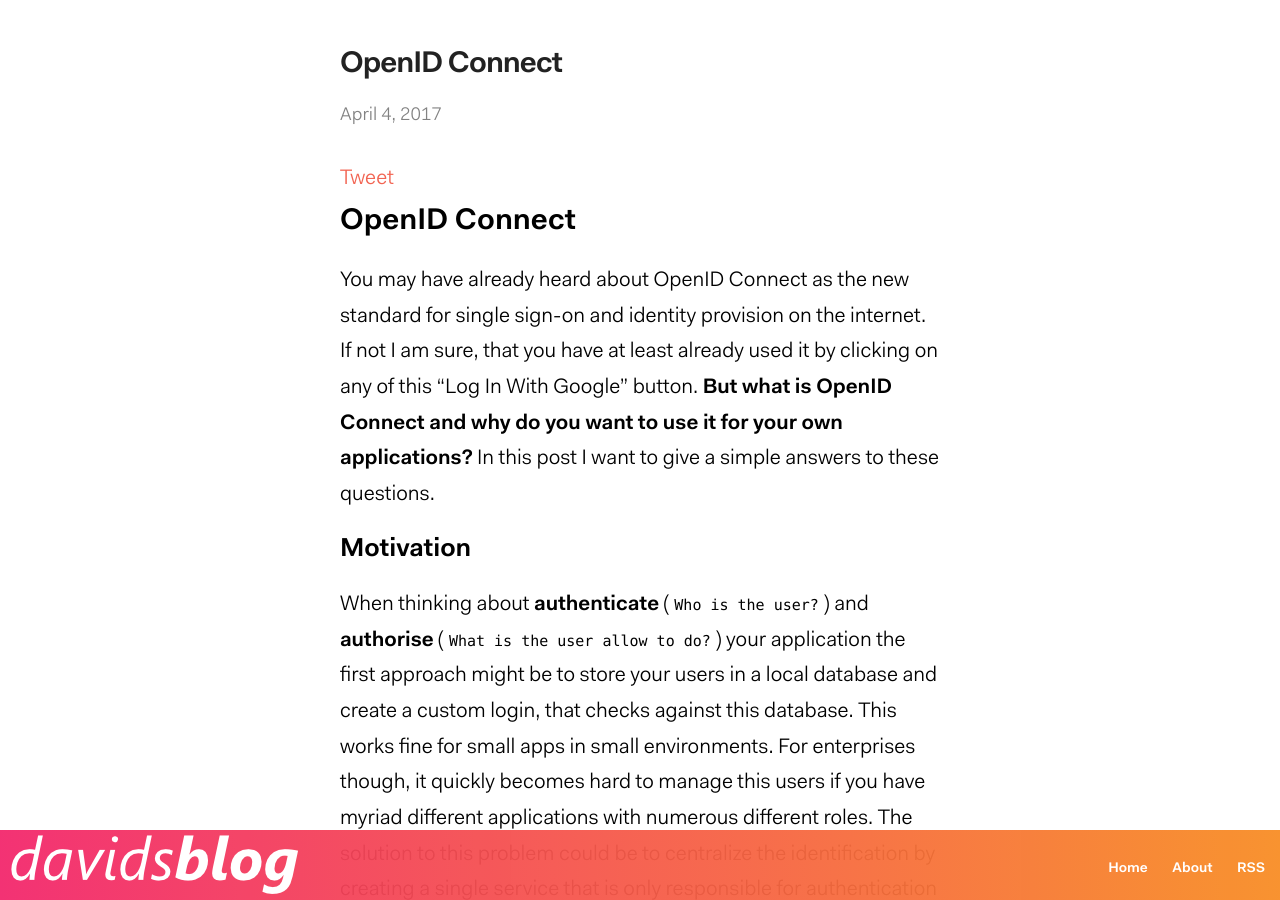
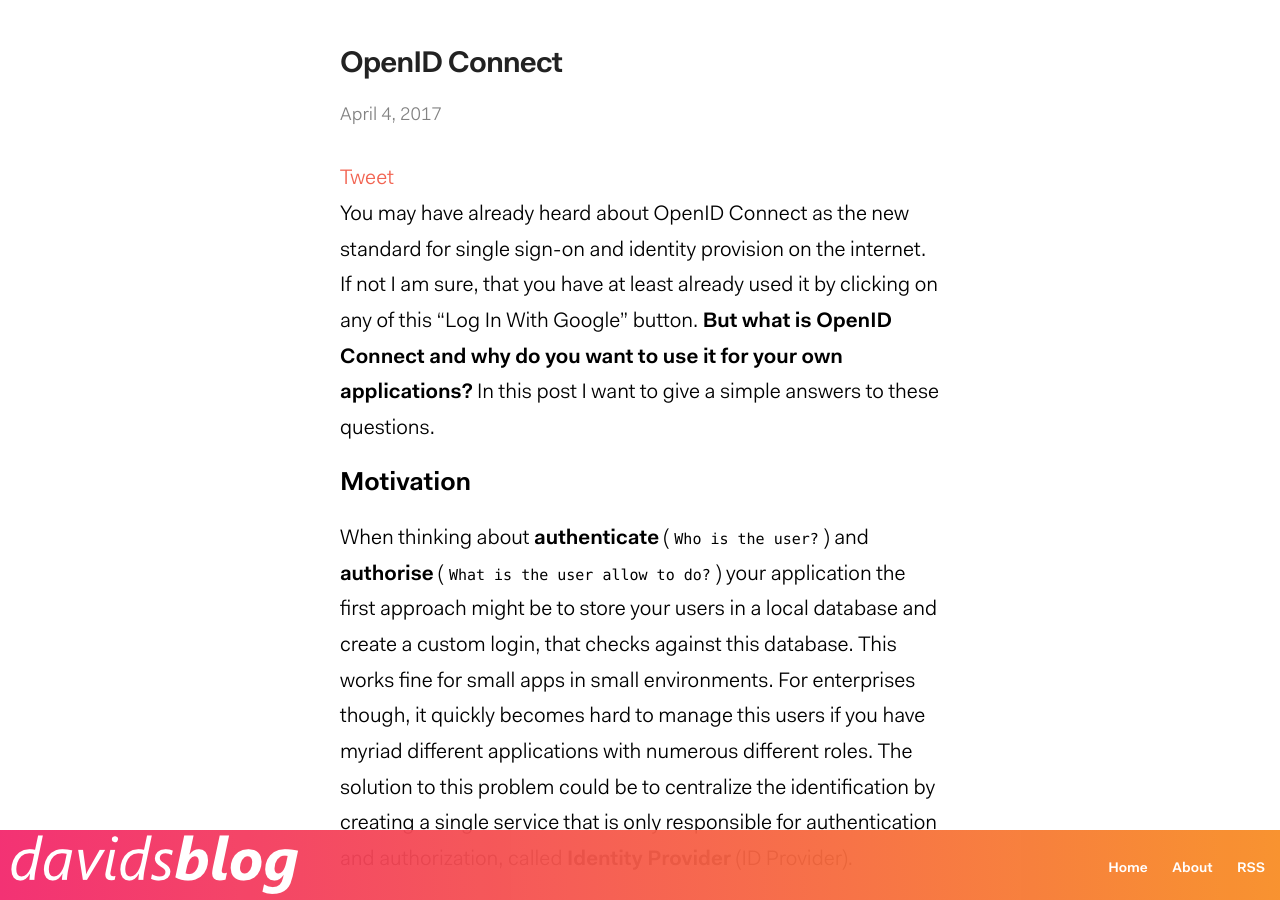
Before and after one commit to daklassen/daklassen.github.io, a Jekyll site: the page built from _posts/2017-04-04-OpenIDConnect.markdown, in a window 1280 px wide and 900 px high. Built offline with Jekyll 4.4.1, drawn with Linux system fonts in a browser that asks for light colours; comment, search, counter and statistics services are not loaded.

Commit message:
Remove redundant headline

```diff
--- a/_posts/2017-04-04-OpenIDConnect.markdown
+++ b/_posts/2017-04-04-OpenIDConnect.markdown
@@ -6,8 +6,6 @@
 description: "Secure your apps easily"
 categories: jekyll update
 ---
-## OpenID Connect
-
 You may have already heard about OpenID Connect as the new standard for single sign-on and identity provision on the internet. If not I am sure, that you have at least already used it by clicking on any of this "Log In With Google" button. **But what is OpenID Connect and why do you want to use it for your own applications?** In this post I want to give a simple answers to these questions.
 
 ### Motivation
```
